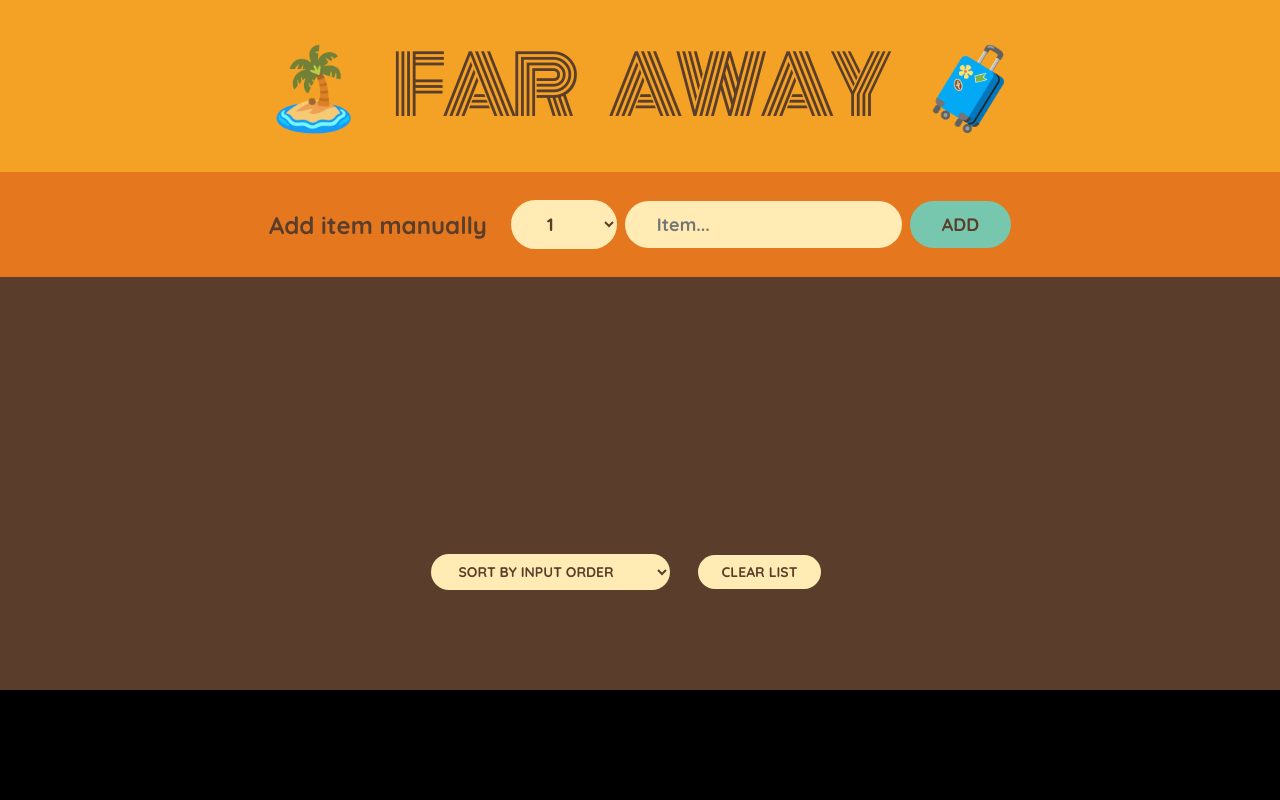
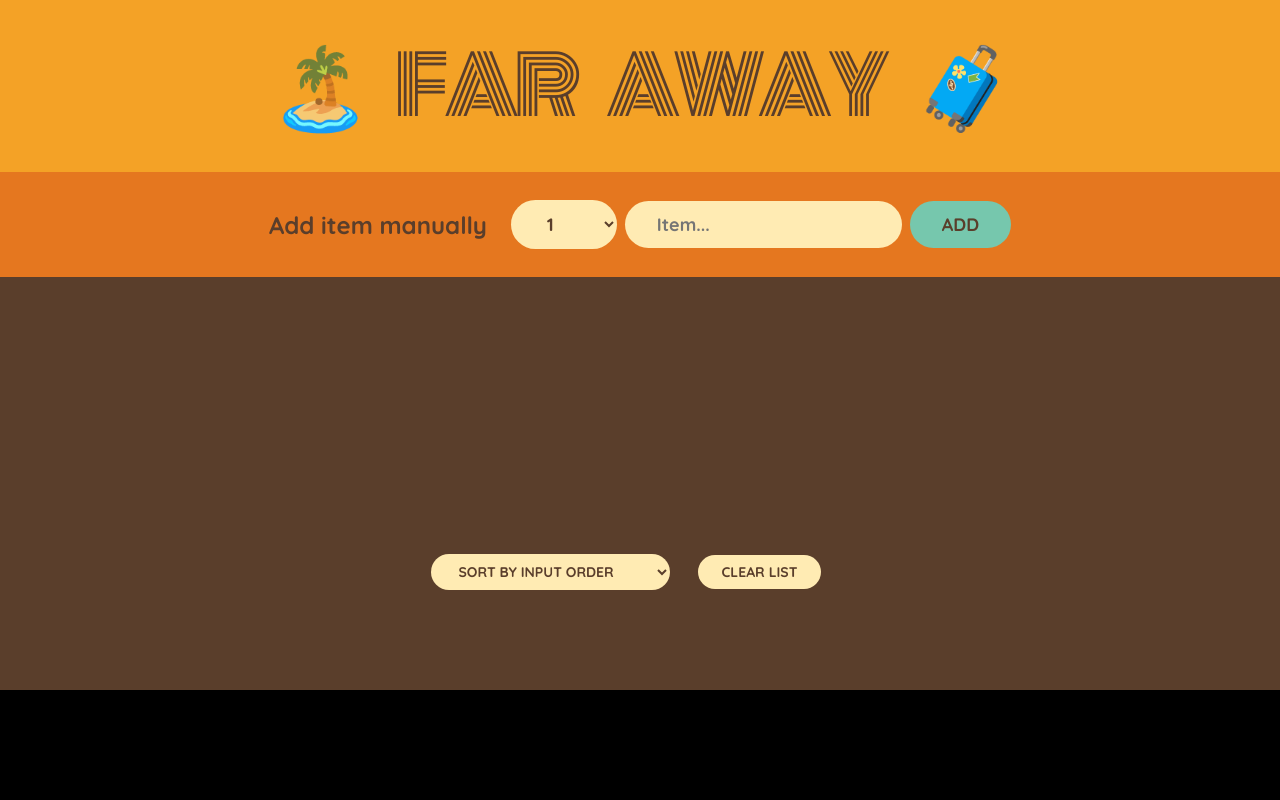
Before and after one commit to vinayak-dhaka/FarAway, a React app: page / in a window 1280 px wide. Shown: the top 800 px of the page. Built offline with nearby package versions, Linux system fonts and the light colour scheme.

Commit message:
Changes in the Header

```diff
--- a/src/index.css
+++ b/src/index.css
@@ -28,12 +28,13 @@ h1 {
   text-align: center;
   background-color: #f4a226;
   font-family: "Monoton";
-  font-size: clamp(3.2rem, 12vw, 8rem);
+  font-size: clamp(2.4rem, 10vw, 8rem);
   text-transform: uppercase;
   font-weight: 400;
-  word-spacing: clamp(6px, 3vw, 30px);
+  white-space: nowrap;
+  word-spacing: clamp(4px, 2vw, 30px);
   letter-spacing: -5px;
-  padding: 2.4rem 1.6rem;
+  padding: 2.4rem 1rem;
 }
 
 .add-form {
```
